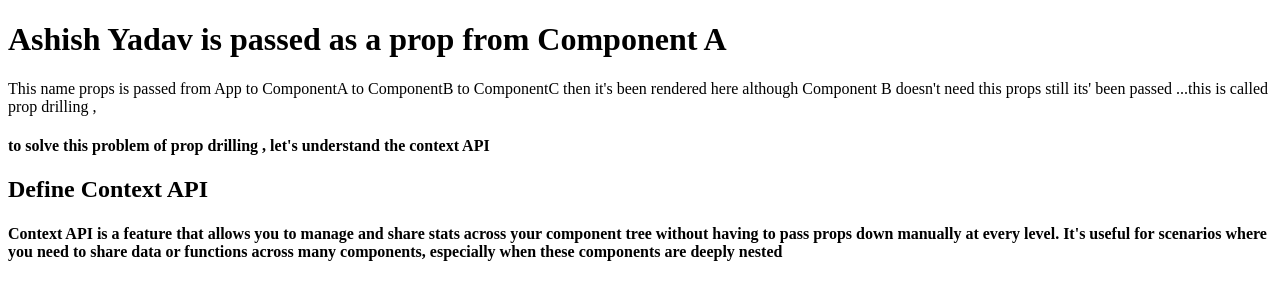
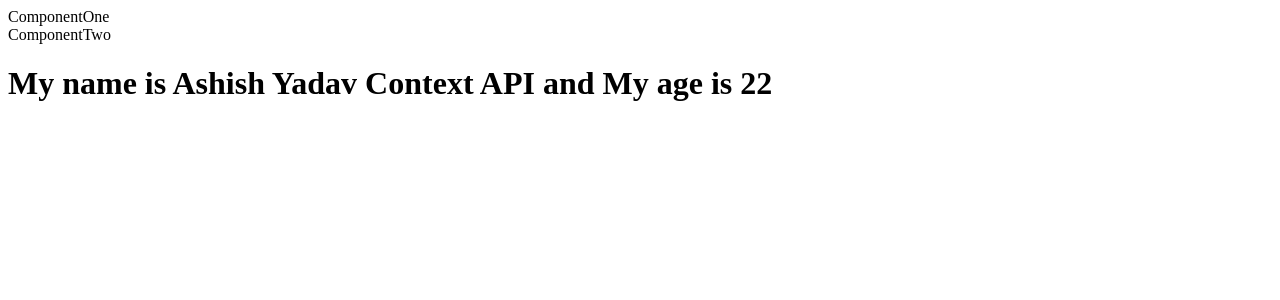
Before and after one commit to ashishyadav4368/React-Js, a React (Vite) app in the folder Day3/: page / in a window 1280 px wide. Shown: the top 300 px of the page. Built offline with nearby package versions, Linux system fonts and the light colour scheme.

Commit message:
Context API

```diff
--- a/Day3/src/App.jsx
+++ b/Day3/src/App.jsx
@@ -4,16 +4,26 @@ import Switcher from "./components/Switcher";
 import UseEffect1 from "./components/UseEffect/UseEffect1";
 import FetchData from "./components/UseEffect/FetchData";
 import ComponentA from "./components/PropDrilling/ComponentA";
+import { createContext } from "react";
+import ComponentOne from "./components/ContextAPI/ComponentOne";
+
+export const Data = createContext();
+export const Data1 = createContext();
 
 const App = () => {
+  const name = "Ashish Yadav Context API";
+  const age = 22;
   return (
-    <div>
-      {/* <CopyInput /> */}
-      {/* <Switcher /> */}
-      {/* <UseEffect1 /> */}
-      {/* <FetchData /> */}
-      <ComponentA name="Ashish Yadav is passed as a prop from Component A" />
-    </div>
+    <Data.Provider value={name}>
+      <Data1.Provider value={age}>
+        {/* <CopyInput /> */}
+        {/* <Switcher /> */}
+        {/* <UseEffect1 /> */}
+        {/* <FetchData /> */}
+        {/* <ComponentA name="Ashish Yadav is passed as a prop from Component A" /> */}
+        <ComponentOne />
+      </Data1.Provider>
+    </Data.Provider>
   );
 };
 
--- /dev/null
+++ b/Day3/src/components/ContextAPI/ComponentOne.jsx
@@ -0,0 +1,13 @@
+import React from "react";
+import ComponentTwo from "./ComponentTwo";
+
+const ComponentOne = () => {
+  return (
+    <div>
+      ComponentOne
+      <ComponentTwo />
+    </div>
+  );
+};
+
+export default ComponentOne;
--- /dev/null
+++ b/Day3/src/components/ContextAPI/ComponentThree.jsx
@@ -0,0 +1,23 @@
+import React from "react";
+import { Data, Data1 } from "../../App";
+const ComponentThree = () => {
+  return (
+    <Data.Consumer>
+      {(name) => {
+        return (
+          <Data1.Consumer>
+            {(age) => {
+              return (
+                <h1>
+                  My name is {name} and My age is {age}
+                </h1>
+              );
+            }}
+          </Data1.Consumer>
+        );
+      }}
+    </Data.Consumer>
+  );
+};
+
+export default ComponentThree;
--- /dev/null
+++ b/Day3/src/components/ContextAPI/ComponentTwo.jsx
@@ -0,0 +1,13 @@
+import React from "react";
+import ComponentThree from "./ComponentThree";
+
+const ComponentTwo = () => {
+  return (
+    <div>
+      ComponentTwo
+      <ComponentThree />
+    </div>
+  );
+};
+
+export default ComponentTwo;
```
